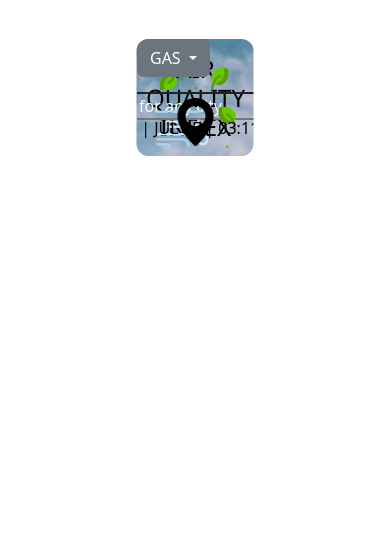
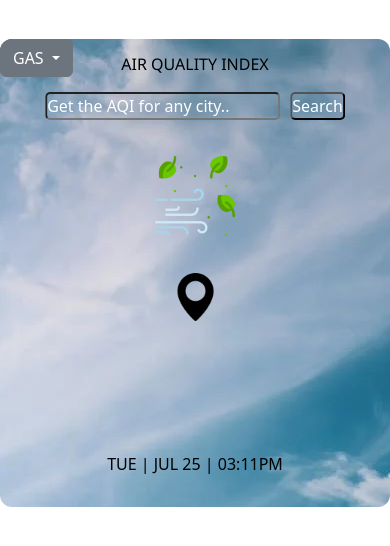
Before and after one commit to aswinisamantray/AirNow, a website: page index.html in a window 390 px wide. Drawn offline with nearby package versions, Linux system fonts and the light colour scheme.

Commit message:
Added media queries

```diff
--- a/home.css
+++ b/home.css
@@ -38,6 +38,7 @@
     text-align: center;
     font-size: 1.5rem;
     font-family: 'Segoe UI', Tahoma, Geneva, Verdana, sans-serif;
+    width: max-content;
 }
 
 #weathercondn{
@@ -75,6 +76,7 @@
 
 #aiq{
     margin-top: 2rem;
+    margin-bottom: 2rem;
 }
 
 #cities,#search{
@@ -100,3 +102,118 @@
     top: 0;
     left: 0;
 }
+
+/*MEDIA QUERIES*/
+@media (max-width:1270px){
+    .box{
+        width: 35vw;
+        height: 35vw;
+    }
+    #date{
+        bottom: -1.5rem;
+    }
+}
+
+@media (max-width:1100px){
+    .box{
+        width: 40vw;
+        height: 40vw;
+    }
+    #date{
+        bottom: -3rem;
+    }
+}
+
+@media (max-width:950px){
+    .box{
+        width: 45vw;
+        height: 45vw;
+    }
+    #date{
+        bottom: -4rem;
+    }
+}
+
+@media (max-width:850px){
+    .box{
+        width: 50vw;
+        height: 50vw;
+    }
+    #date{
+        bottom: -4.5rem;
+    }
+}
+
+@media (max-width:750px){
+    .box{
+        width: 60vw;
+        height: 60vw;
+    }
+    #date{
+        bottom: -5.5rem;
+    }
+}
+
+@media (max-width:650px){
+    .box{
+        width: 70vw;
+        height: 70vw;
+    }
+    #date{
+        bottom: -7rem;
+    }
+}
+
+@media (max-width:550px){
+    .box{
+        width: 80vw;
+        height: 80vw;
+    }
+    #date{
+        bottom: -8rem;
+    }
+    #title{
+        font-size: 1rem;
+    }
+}
+
+@media (max-width:450px){
+    .box{
+        width: 90vw;
+        height: 100vw;
+    }
+    #date{
+        bottom: -9rem;
+    }
+}
+
+@media (max-width:400px){
+    .box{
+        width: 100vw;
+        height: 120vw;
+    }
+    #date{
+        bottom: -10rem;
+    }
+}
+
+@media (max-width:350px){
+    .box{
+        height: 140vw;
+    }
+    #date{
+        bottom: -11rem;
+    }
+}
+
+@media (max-width:300px){
+    .box{
+        height: 170vw;
+    }
+    #date{
+        bottom: -12rem;
+    }
+    .gas{
+        left: 77vw;
+    }
+}
--- a/index.html
+++ b/index.html
@@ -9,7 +9,7 @@
 </head>
 <body>
     <div id="container" class="box">
-        <h1 id="title">AIR QUALITY INDEX</h1>
+        <h2 id="title">AIR QUALITY INDEX</h2>
         <div class="City">
         <input type="search" name="search" id="cities" placeholder="Get the AQI for any city..">
         <button id="search">Search</button>
```
